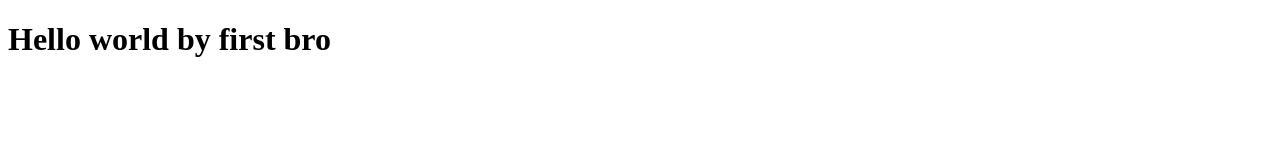
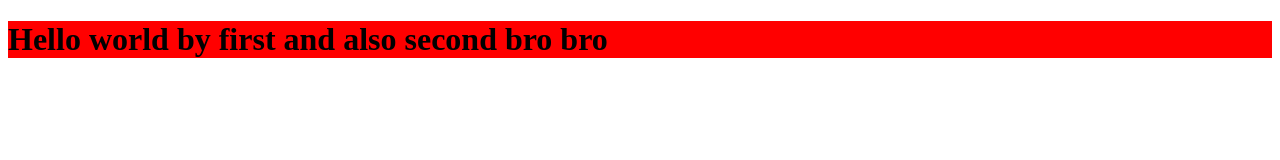
Before and after one commit to davinder22133/practice, a plain HTML site: page first_account/index.html in a window 1280 px wide. Drawn offline with Linux system fonts and the light colour scheme.

Commit message:
added stylesheet and added some h1 text

```diff
--- a/first_account/index.html
+++ b/first_account/index.html
@@ -4,9 +4,10 @@
     <meta charset="UTF-8">
     <meta name="viewport" content="width=device-width, initial-scale=1.0">
     <title>Document</title>
+    <link rel="stylesheet" href="style.css">
 </head>
 <body>
 
-    <h1>Hello world by first bro</h1>
+    <h1>Hello world by first and also second bro bro</h1>
 </body>
 </html>
--- /dev/null
+++ b/first_account/style.css
@@ -0,0 +1,3 @@
+h1{
+    background-color: red;
+}
```
